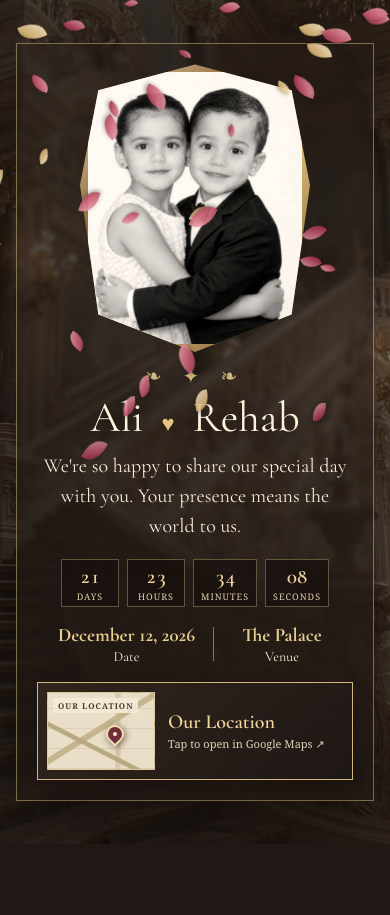
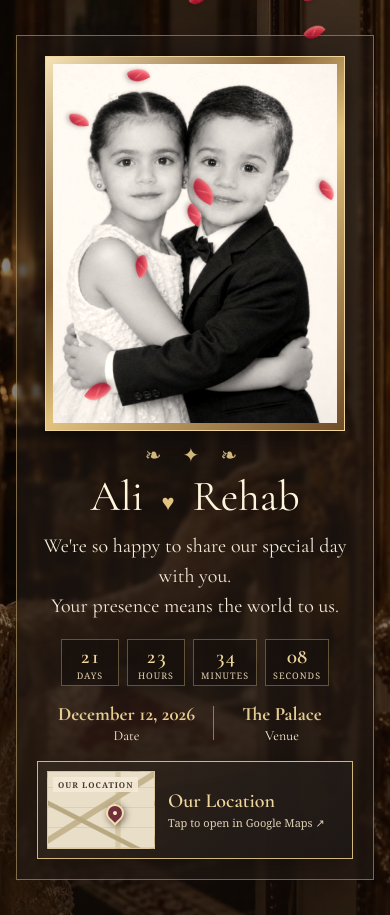
Before and after one commit to saranaeem672-afk/Ali-Rehab, a plain HTML site: page index.html in a window 390 px wide. Both pictures are taken after a click on the button "Open the Invitation". Before the commit the page ends 844 px from the top, so only its background shows below. Drawn offline with nearby package versions, Linux system fonts and the light colour scheme.

Commit message:
Make invitation responsive

```diff
--- a/index.html
+++ b/index.html
@@ -6,20 +6,19 @@
   <meta name="theme-color" content="#241a16">
   <title>Ali &amp; Rehab | Engagement Invitation</title>
 
-  <!-- الخط المستخدم في الموقع -->
+  <!-- تحميل الخط -->
   <link rel="preconnect" href="https://fonts.googleapis.com">
   <link rel="preconnect" href="https://fonts.gstatic.com" crossorigin>
   <link href="https://fonts.googleapis.com/css2?family=Cormorant+Garamond:wght@400;500;600;700&display=swap" rel="stylesheet">
 
   <style>
-    /* الألوان الأساسية */
+    /* الألوان والإعدادات العامة */
     :root {
       --gold: #d2b77d;
       --cream: #f5ebd8;
       --dark: #211815;
     }
 
-    /* التنسيق الأساسي للصفحة */
     * {
       box-sizing: border-box;
     }
@@ -35,28 +34,19 @@
       font: inherit;
     }
 
-    /* المساحة الرئيسية للدعوة */
+    /* صورة الباب ثابتة قبل فتح الدعوة وبعده */
     .experience {
       min-height: 100vh;
       min-height: 100svh;
       position: relative;
       isolation: isolate;
       overflow: hidden;
-      background: #241c18;
+      background:
+        linear-gradient(#160e0870, #160e0844 42%, #160e0877),
+        url("images/WhatsApp Image 2026-11-19 at 8.05.14 PM.jpeg") center / cover fixed;
     }
 
-    /* رابط صورة السلم من الداخل */
-    .palace {
-      position: absolute;
-      inset: 0;
-      background:
-        linear-gradient(#1e1713a8, #20181470 42%, #1b1411ad),
-        url("palace-interior.jpg") center 43% / cover;
-      transform: scale(1.04);
-      transition: transform 2.2s ease;
-    }
-
-    /* إخفاء تفاصيل الدعوة لحد ما الباب يتفتح */
+    /* الدعوة تكون مخفية قبل الضغط */
     .reveal {
       position: relative;
       z-index: 1;
@@ -69,10 +59,10 @@
       text-align: center;
       opacity: 0;
       transform: translateY(18px) scale(.985);
-      transition: opacity 1.2s ease .85s, transform 1.2s ease .85s;
+      transition: opacity 1.2s ease .3s, transform 1.2s ease .3s;
     }
 
-    /* صندوق الصورة والدعوة */
+    /* صندوق محتوى الدعوة */
     .content {
       width: min(560px, 100%);
       padding: 20px;
@@ -82,18 +72,18 @@
       box-shadow: 0 20px 80px #100a08a8;
     }
 
-    /* إطار صورة علي ورحاب */
+    /* إطار صورة العروسين المستطيل */
     .portrait-wrap {
-      width: clamp(160px, 38vh, 230px);
+      width: min(300px, 78vw);
       aspect-ratio: 4 / 5;
       margin: 0 auto 12px;
-      padding: 8px;
+      padding: 7px;
       background: linear-gradient(135deg, #f4e2b5, #886438 35%, #e1c27d 55%, #6f4b28);
       box-shadow: 0 8px 35px #080605a8;
-      clip-path: polygon(50% 0, 92% 9%, 100% 42%, 92% 87%, 50% 100%, 8% 87%, 0 42%, 8% 9%);
+      border: 1px solid #f0d69c;
     }
 
-    /* رابط صورة علي ورحاب */
+    /* صورة علي ورحاب */
     .portrait {
       width: 100%;
       height: 100%;
@@ -103,7 +93,7 @@
       filter: sepia(.12) contrast(1.03);
     }
 
-    /* الزخرفة وأسماء العروسين */
+    /* الزخرفة أعلى الأسماء */
     .ornament {
       font-family: serif;
       color: var(--gold);
@@ -112,6 +102,7 @@
       margin: 0 0 4px;
     }
 
+    /* أسماء العروسين */
     .names {
       margin: 2px 0 8px;
       font-size: clamp(43px, 10vw, 66px);
@@ -121,13 +112,14 @@
       text-shadow: 0 3px 18px #1b0e0b;
     }
 
+    /* القلب بين الاسمين */
     .heart {
       font-size: 22px;
       color: #e3c581;
       margin: 0 8px;
     }
 
-    /* نص الدعوة */
+    /* رسالة الدعوة */
     .tagline {
       font-size: 20px;
       line-height: 1.5;
@@ -136,7 +128,12 @@
       color: #f4ead8;
     }
 
-    /* شكل عداد الوقت */
+    /* كل جملة تظهر في سطر مستقل */
+    .tagline span {
+      display: block;
+    }
+
+    /* عداد الوقت */
     .countdown {
       display: flex;
       justify-content: center;
@@ -170,7 +167,7 @@
       color: #e4d2af;
     }
 
-    /* تفاصيل التاريخ والمكان */
+    /* التاريخ والمكان */
     .event {
       display: flex;
       justify-content: center;
@@ -200,7 +197,7 @@
       border-right: 1px solid #d2b77d99;
     }
 
-    /* شكل كارت الخريطة */
+    /* بطاقة رابط الخريطة */
     .location-card {
       display: flex;
       align-items: center;
@@ -217,13 +214,12 @@
       transition: transform .25s, background .25s;
     }
 
-    /* حركة بسيطة للكارت عند المرور عليه */
     .location-card:hover {
       transform: translateY(-3px);
       background: #3b2d21;
     }
 
-    /* شكل رسمة الخريطة داخل الكارت */
+    /* رسمة الخريطة */
     .map-art {
       position: relative;
       flex: 0 0 108px;
@@ -238,7 +234,6 @@
         repeating-linear-gradient(90deg, transparent 0 23px, #c7b995 24px 25px, transparent 26px 46px);
     }
 
-    /* كتابة OUR LOCATION على رسمة الخريطة */
     .map-art::after {
       content: "OUR LOCATION";
       position: absolute;
@@ -251,7 +246,7 @@
       letter-spacing: 1px;
     }
 
-    /* دبوس الموقع على الخريطة */
+    /* دبوس الموقع */
     .map-pin {
       position: absolute;
       z-index: 1;
@@ -266,7 +261,6 @@
       box-shadow: 0 2px 7px #24140f99;
     }
 
-    /* نقطة وسط دبوس الموقع */
     .map-pin::after {
       content: "";
       position: absolute;
@@ -278,7 +272,7 @@
       background: #f8e9c7;
     }
 
-    /* تنسيق اسم الموقع والتعليمات */
+    /* نص الموقع */
     .location-copy {
       display: flex;
       flex-direction: column;
@@ -296,7 +290,7 @@
       color: #dfd1b6;
     }
 
-    /* الورد المتساقط: شكل البتلات ومساحة ظهورها */
+    /* مساحة بتلات الورد الجوري الحمراء */
     .petals {
       position: absolute;
       z-index: 5;
@@ -305,70 +299,59 @@
       pointer-events: none;
     }
 
+    /* شكل البتلة الحمراء */
     .petal {
       position: absolute;
       top: -35px;
       left: var(--left);
       width: var(--size);
-      height: calc(var(--size) * 1.42);
-      border-radius: 85% 0 85% 0;
-      background: linear-gradient(145deg, #f4b6bc 2%, #c95c70 58%, #812b43);
+      height: calc(var(--size) * 1.45);
+      border-radius: 95% 5% 82% 18%;
+      background: linear-gradient(140deg, #ff9a9e 0%, #ed394b 36%, #b5122d 72%, #760d24 100%);
+      box-shadow: inset 2px 1px 3px #ffd0c255, 0 2px 5px #30050b66;
       opacity: 0;
-      filter: drop-shadow(0 2px 2px #140a0a66);
-      animation: fall var(--duration) cubic-bezier(.35, .03, .65, .98) var(--delay) forwards;
+      transform-origin: center;
+      animation: petal-fall var(--duration) ease-in var(--delay) infinite;
     }
 
-    /* ألوان إضافية لبعض البتلات */
-    .petal:nth-child(3n) {
-      background: linear-gradient(145deg, #fff1d7, #d9b978 65%, #9c7047);
+    /* عرق خفيف داخل البتلة */
+    .petal::after {
+      content: "";
+      position: absolute;
+      left: 49%;
+      top: 14%;
+      width: 1px;
+      height: 70%;
+      background: linear-gradient(transparent, #ffd0c277, transparent);
+      transform: rotate(-18deg);
     }
 
-    .petal:nth-child(4n) {
-      background: linear-gradient(145deg, #e6abb0, #a83855 68%, #642536);
-    }
-
-    /* حركة سقوط الورد من أعلى الشاشة */
-    @keyframes fall {
+    /* حركة تساقط البتلات */
+    @keyframes petal-fall {
       0% {
         opacity: 0;
-        transform: translate3d(0, -4vh, 0) rotate(0);
+        transform: translate3d(0, -4vh, 0) rotate(0deg);
       }
 
-      12% {
-        opacity: .92;
+      10% {
+        opacity: .88;
       }
 
-      55% {
-        transform: translate3d(var(--drift), 52vh, 0) rotate(360deg);
+      50% {
+        transform: translate3d(var(--drift), 52vh, 0) rotate(230deg);
       }
 
       88% {
-        opacity: .8;
+        opacity: .78;
       }
 
       100% {
         opacity: 0;
-        transform: translate3d(calc(var(--drift) * -.5), 108vh, 0) rotate(760deg);
+        transform: translate3d(calc(var(--drift) * -.55), 108vh, 0) rotate(520deg);
       }
     }
 
-    /* رابط صورة الباب التي تظهر في البداية */
-    .door-scene {
-      position: absolute;
-      inset: 0;
-      z-index: 3;
-      background:
-        linear-gradient(#160e0870, #160e0844 42%, #160e0877),
-        url("images/WhatsApp Image 2026-11-19 at 8.05.14 PM.jpeg") center / cover;
-      transform-origin: right center;
-      transition:
-        transform 1.55s cubic-bezier(.68, -.04, .29, 1),
-        opacity 1.2s ease,
-        visibility 0s linear 1.55s;
-      box-shadow: 0 0 80px #080504;
-    }
-
-    /* بطاقة البداية فوق صورة الباب */
+    /* بطاقة البداية */
     .gate {
       position: absolute;
       z-index: 4;
@@ -421,13 +404,6 @@
       transform: translateY(-2px);
     }
 
-    /* حركة فتح صورة الباب وإظهار السلم */
-    .experience.opened .door-scene {
-      transform: perspective(1500px) rotateY(-82deg) translateX(28%);
-      opacity: 0;
-      visibility: hidden;
-    }
-
     /* إخفاء بطاقة البداية بعد الضغط */
     .experience.opened .gate {
       opacity: 0;
@@ -435,25 +411,20 @@
       pointer-events: none;
     }
 
-    /* إظهار الدعوة بعد فتح الباب */
+    /* إظهار الدعوة مع بقاء صورة الباب خلفها */
     .experience.opened .reveal {
       opacity: 1;
       transform: none;
     }
 
-    /* تقريب صورة القصر من الداخل */
-    .experience.opened .palace {
-      transform: scale(1.1);
-    }
-
-    /* تحسين العرض على الشاشات القصيرة */
+    /* ضبط الشكل على الشاشات القصيرة */
     @media (max-height: 720px) {
       .content {
         padding: 14px;
       }
 
       .portrait-wrap {
-        width: clamp(130px, 27vh, 180px);
+        width: min(240px, 68vw);
         margin-bottom: 8px;
       }
 
@@ -480,30 +451,29 @@
 </head>
 
 <body>
-  <!-- مساحة الدعوة الرئيسية -->
+  <!-- الصفحة الرئيسية للدعوة -->
   <main class="experience" id="experience">
 
-    <!-- صورة السلم والقصر من الداخل -->
-    <div class="palace" aria-hidden="true"></div>
-
-    <!-- تفاصيل الدعوة التي تظهر بعد فتح الباب -->
+    <!-- تفاصيل الدعوة التي تظهر بعد الضغط -->
     <section class="reveal" aria-label="Ali and Rehab's engagement invitation" aria-hidden="true">
       <div class="content">
 
-        <!-- إطار الصورة -->
+        <!-- إطار صورة العروسين -->
         <div class="portrait-wrap">
-          <!-- رابط صورة علي ورحاب -->
           <img class="portrait" src="ali-rehab.jpeg" alt="Ali and Rehab">
         </div>
 
-        <!-- زخرفة وأسماء العروسين -->
+        <!-- الزخرفة والأسماء -->
         <p class="ornament" aria-hidden="true">❧ ✦ ❧</p>
         <h2 class="names">Ali <span class="heart">♥</span> Rehab</h2>
 
-        <!-- نص الدعوة -->
-        <p class="tagline">We're so happy to share our special day with you. Your presence means the world to us.</p>
+        <!-- الجملتان تظهران في سطرين منفصلين -->
+        <p class="tagline">
+          <span>We're so happy to share our special day with you.</span>
+          <span>Your presence means the world to us.</span>
+        </p>
 
-        <!-- عداد الوقت المتبقي -->
+        <!-- عداد المناسبة -->
         <div class="countdown" aria-label="Countdown to the celebration">
           <div class="count-unit"><strong id="days">000</strong><span>Days</span></div>
           <div class="count-unit"><strong id="hours">00</strong><span>Hours</span></div>
@@ -511,7 +481,7 @@
           <div class="count-unit"><strong id="seconds">00</strong><span>Seconds</span></div>
         </div>
 
-        <!-- تاريخ المناسبة ومكانها -->
+        <!-- تاريخ ومكان المناسبة -->
         <div class="event">
           <div class="event-item">
             <strong id="date">December 12, 2026</strong>
@@ -526,14 +496,12 @@
           </div>
         </div>
 
-        <!-- كارت الخريطة؛ الضغط عليه يفتح موقع الحفلة -->
+        <!-- بطاقة فتح موقع المناسبة -->
         <a class="location-card" id="mapLink" href="https://maps.app.goo.gl/yfvbytpW5KFF2ajUA?g_st=aw" target="_blank" rel="noreferrer" aria-label="Open The Palace location in Google Maps">
-          <!-- رسمة الخريطة والدبوس -->
           <span class="map-art" aria-hidden="true">
             <span class="map-pin"></span>
           </span>
 
-          <!-- عنوان وتعليمات فتح الموقع -->
           <span class="location-copy">
             <strong>Our Location</strong>
             <small>Tap to open in Google Maps ↗</small>
@@ -542,10 +510,7 @@
       </div>
     </section>
 
-    <!-- صورة الباب في البداية، تتحرك لتكشف السلم -->
-    <div class="door-scene" aria-hidden="true"></div>
-
-    <!-- مساحة إنشاء بتلات الورد -->
+    <!-- بتلات الورد الجوري الحمراء -->
     <div class="petals" id="petals" aria-hidden="true"></div>
 
     <!-- بطاقة البداية والزر -->
@@ -557,15 +522,15 @@
       </div>
     </div>
 
-    <!-- ملف الأغنية الموجود بجانب Rehab.html -->
+    <!-- ملف الأغنية الموجود بجانب ملف HTML -->
     <audio id="invitationSong" preload="auto">
       <source src="WhatsApp%20Audio%202026-11-19%20at%2010.16.15%20PM.mpeg" type="audio/mpeg">
     </audio>
   </main>
 
-  <!-- كود التاريخ والعداد والورد وتشغيل الأغنية -->
+  <!-- كود التاريخ والعداد وتشغيل الأغنية والبتلات -->
   <script>
-    // تاريخ المناسبة ورابط المكان.
+    // بيانات التاريخ والمكان والخريطة.
     const invitation = {
       date: "December 12, 2026",
       venue: "The Palace",
@@ -573,18 +538,18 @@
       eventAt: "2026-12-12T00:00:00+02:00"
     };
 
-    // وضع التاريخ والمكان ورابط الخريطة في أماكنها.
+    // وضع التاريخ والمكان والرابط في الصفحة.
     document.getElementById("date").textContent = invitation.date;
     document.getElementById("venue").textContent = invitation.venue;
     document.getElementById("mapLink").href = invitation.map;
 
-    // تحديد موعد نهاية العداد.
+    // تحديد موعد المناسبة للعداد.
     const eventTime = new Date(invitation.eventAt).getTime();
 
     // أسماء خانات العداد.
     const countdownIds = ["days", "hours", "minutes", "seconds"];
 
-    // حساب وعرض الوقت المتبقي.
+    // حساب الوقت المتبقي وتحديث العداد.
     function updateCountdown() {
       const remaining = Math.max(0, eventTime - Date.now());
 
@@ -601,40 +566,40 @@
       });
     }
 
-    // تحديث العداد فورًا ثم مرة كل ثانية.
+    // تحديث العداد فورًا ثم كل ثانية.
     updateCountdown();
     setInterval(updateCountdown, 1000);
 
-    // الوصول إلى الصفحة والزر والأغنية.
+    // الوصول للزر والصفحة والأغنية.
     const experience = document.getElementById("experience");
     const openButton = document.getElementById("openButton");
     const invitationSong = document.getElementById("invitationSong");
 
-    // فتح الدعوة وتشغيل الأغنية عند الضغط على الزر.
+    // فتح الدعوة وتشغيل الأغنية وإنزال البتلات.
     openButton.addEventListener("click", () => {
       experience.classList.add("opened");
       document.querySelector(".reveal").setAttribute("aria-hidden", "false");
 
-      // تشغيل الأغنية بعد الضغط على Open the Invitation.
+      // تشغيل الأغنية بعد الضغط على الزر.
       invitationSong.play().catch(() => {
-        console.log("تأكدي إن ملف الأغنية موجود بجانب Rehab.html");
+        console.log("تأكدي إن ملف الأغنية موجود بجانب ملف HTML.");
       });
 
-      // الورد المتساقط: إنشاء البتلات وإضافتها للشاشة.
+      // إنشاء بتلات الورد الجوري الحمراء.
       const petals = document.getElementById("petals");
 
-      // منع إنشاء بتلات إضافية عند الضغط مرة أخرى.
+      // منع تكرار البتلات عند الضغط أكثر من مرة.
       if (petals.childElementCount) return;
 
-      // إنشاء 38 بتلة بأحجام وألوان وحركات مختلفة.
-      for (let i = 0; i < 38; i++) {
+      // إنشاء 32 بتلة بأحجام ومواعيد نزول مختلفة.
+      for (let i = 0; i < 32; i++) {
         const petal = document.createElement("i");
         petal.className = "petal";
         petal.style.setProperty("--left", `${Math.random() * 100}%`);
-        petal.style.setProperty("--size", `${8 + Math.random() * 11}px`);
-        petal.style.setProperty("--duration", `${4.4 + Math.random() * 3.2}s`);
-        petal.style.setProperty("--delay", `${Math.random() * 2.6}s`);
-        petal.style.setProperty("--drift", `${-55 + Math.random() * 110}px`);
+        petal.style.setProperty("--size", `${9 + Math.random() * 10}px`);
+        petal.style.setProperty("--duration", `${5.5 + Math.random() * 4}s`);
+        petal.style.setProperty("--delay", `${Math.random() * 7}s`);
+        petal.style.setProperty("--drift", `${-60 + Math.random() * 120}px`);
         petals.appendChild(petal);
       }
     });
```
